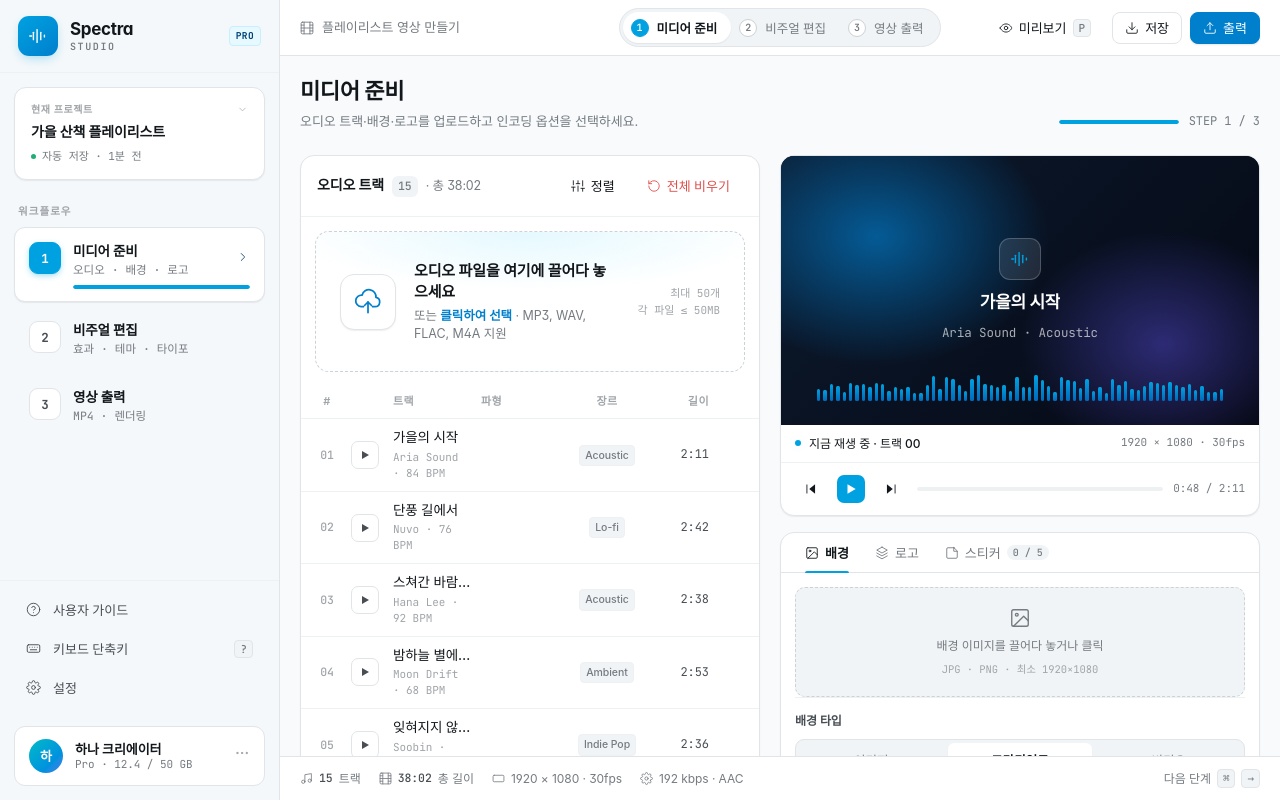
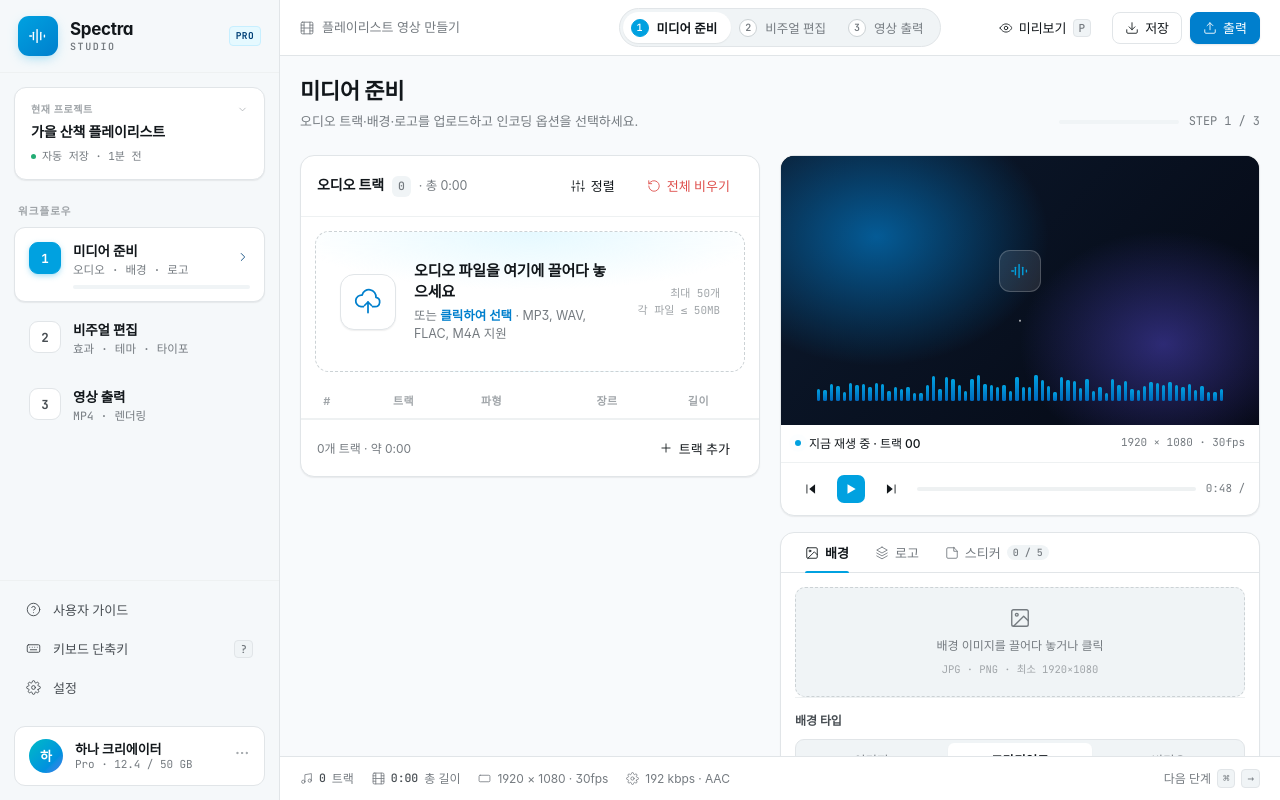
Before and after one commit to flexm2024/spectra-studio, a React (Vite) app: page / in a window 1280 px wide. Built offline with nearby package versions, Linux system fonts and the light colour scheme; a web font is replaced by a local one.

Commit message:
feat: 초기 트랙 빈 상태 + logoPosition 상태 추가

```diff
--- a/src/App.tsx
+++ b/src/App.tsx
@@ -1,7 +1,6 @@
 // 앱 루트 — 전체 상태 관리 및 레이아웃 조합
 import { useState, useRef } from 'react'
-import type { Track, Background, Effects, Visualizer, Typography, ExportSettings } from './types'
-import { sampleTracks } from './data/sampleTracks'
+import type { Track, Background, Effects, Visualizer, Typography, ExportSettings, LogoPosition } from './types'
 import Sidebar from './components/Sidebar/Sidebar'
 import Header from './components/Header/Header'
 import StatusBar from './components/StatusBar/StatusBar'
@@ -12,7 +11,7 @@ import Step3 from './components/steps/Step3/Step3'
 export default function App() {
   const audioRef = useRef<HTMLAudioElement>(null)
   const [step, setStep] = useState<1 | 2 | 3>(1)
-  const [tracks, setTracks] = useState<Track[]>(sampleTracks)
+  const [tracks, setTracks] = useState<Track[]>([])
   const [playingId, setPlayingId] = useState<string | null>(null)
   const [isPlaying, setIsPlaying] = useState(false)
   const [loops, setLoops] = useState<1 | 2 | 3>(1)
@@ -30,6 +29,7 @@ export default function App() {
   })
   const [background, setBackground] = useState<Background>({ type: 'gradient' })
   const [logo, setLogo] = useState<string | undefined>(undefined)
+  const [logoPosition, setLogoPosition] = useState<LogoPosition>({ x: 85, y: 8 })
   const [watermark, setWatermark] = useState<string | undefined>(undefined)
   const [stickers, setStickers] = useState<string[]>([])
   const [audioCurrentTime, setAudioCurrentTime] = useState(0)
@@ -131,6 +131,8 @@ export default function App() {
             onNext={() => setStep(3)}
             background={background}
             logo={logo}
+            logoPosition={logoPosition}
+            setLogoPosition={setLogoPosition}
             currentTime={audioCurrentTime}
           />
         )}
@@ -147,6 +149,7 @@ export default function App() {
             onBack={() => setStep(2)}
             background={background}
             logo={logo}
+            logoPosition={logoPosition}
             watermark={watermark}
             stickers={stickers}
             typography={typography}
```
